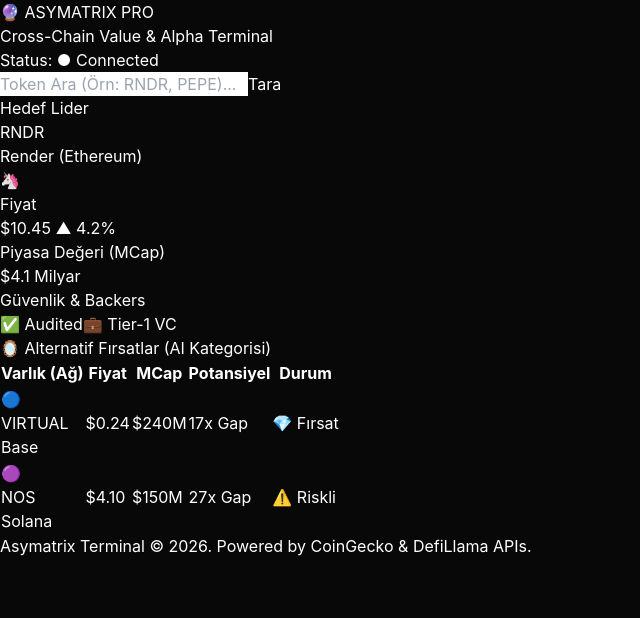
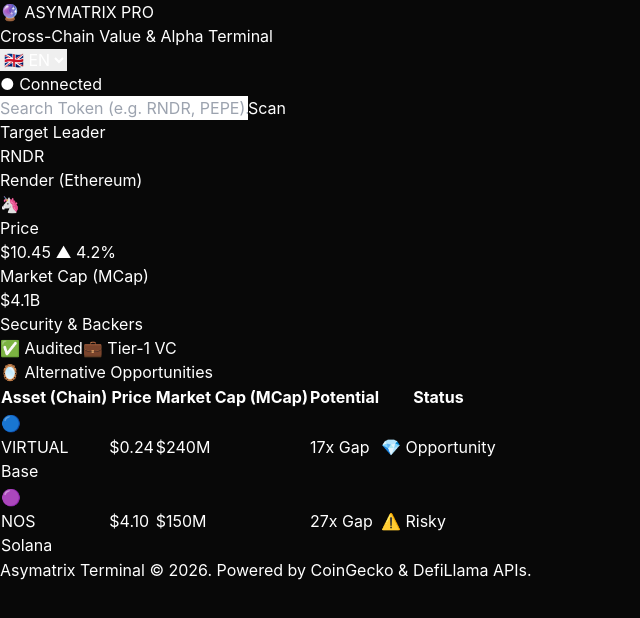
Before and after one commit to cryptoCorr/asymatrix, a Next.js app: page / in a window 1280 px wide. Shown: the top 618 px of the page, without its empty margins (0-640 px from the left). Built offline with nearby package versions, Linux system fonts and the light colour scheme.

Commit message:
Update page.tsx

```diff
--- a/app/page.tsx
+++ b/app/page.tsx
@@ -2,21 +2,142 @@
 
 import React, { useState } from "react";
 
+// --- ÇOKLU DİL SÖZLÜĞÜ (DICTIONARY) ---
+const translations = {
+  en: {
+    subtitle: "Cross-Chain Value & Alpha Terminal",
+    status: "Connected",
+    searchPlaceholder: "Search Token (e.g. RNDR, PEPE)...",
+    scanBtn: "Scan",
+    targetLeader: "Target Leader",
+    price: "Price",
+    mcap: "Market Cap (MCap)",
+    security: "Security & Backers",
+    audited: "Audited",
+    tier1: "Tier-1 VC",
+    altTitle: "🪞 Alternative Opportunities",
+    asset: "Asset (Chain)",
+    potential: "Potential",
+    state: "Status",
+    opportunity: "💎 Opportunity",
+    risky: "⚠️ Risky",
+    footer: "Asymatrix Terminal © 2026. Powered by CoinGecko & DefiLlama APIs."
+  },
+  tr: {
+    subtitle: "Çapraz Ağ Değer ve Alpha Terminali",
+    status: "Bağlı",
+    searchPlaceholder: "Token Ara (Örn: RNDR, PEPE)...",
+    scanBtn: "Tara",
+    targetLeader: "Hedef Lider",
+    price: "Fiyat",
+    mcap: "Piyasa Değeri",
+    security: "Güvenlik ve Yatırımcılar",
+    audited: "Denetlendi",
+    tier1: "1. Sınıf VC",
+    altTitle: "🪞 Alternatif Fırsatlar",
+    asset: "Varlık (Ağ)",
+    potential: "Potansiyel",
+    state: "Durum",
+    opportunity: "💎 Fırsat",
+    risky: "⚠️ Riskli",
+    footer: "Asymatrix Terminal © 2026. CoinGecko ve DefiLlama API'leri ile güçlendirilmiştir."
+  },
+  ru: {
+    subtitle: "Кроссчейн Терминал Ценностей и Альфы",
+    status: "Подключено",
+    searchPlaceholder: "Поиск токена (напр. RNDR, PEPE)...",
+    scanBtn: "Поиск",
+    targetLeader: "Целевой Лидер",
+    price: "Цена",
+    mcap: "Капитализация",
+    security: "Безопасность и Инвесторы",
+    audited: "Проверено",
+    tier1: "Топ Фонды",
+    altTitle: "🪞 Альтернативные Возможности",
+    asset: "Актив (Сеть)",
+    potential: "Потенциал",
+    state: "Статус",
+    opportunity: "💎 Возможность",
+    risky: "⚠️ Рискованно",
+    footer: "Asymatrix Terminal © 2026. Работает на API CoinGecko и DefiLlama."
+  },
+  zh: {
+    subtitle: "跨链价值与 Alpha 终端",
+    status: "已连接",
+    searchPlaceholder: "搜索代币 (例如 RNDR, PEPE)...",
+    scanBtn: "扫描",
+    targetLeader: "目标领导者",
+    price: "价格",
+    mcap: "市值 (MCap)",
+    security: "安全与支持者",
+    audited: "已审计",
+    tier1: "顶级 VC",
+    altTitle: "🪞 替代机会",
+    asset: "资产 (网络)",
+    potential: "潜力",
+    state: "状态",
+    opportunity: "💎 机会",
+    risky: "⚠️ 高风险",
+    footer: "Asymatrix Terminal © 2026. 由 CoinGecko 和 DefiLlama API 提供支持。"
+  },
+  es: {
+    subtitle: "Terminal de Valor Cross-Chain y Alpha",
+    status: "Conectado",
+    searchPlaceholder: "Buscar Token (ej. RNDR, PEPE)...",
+    scanBtn: "Escanear",
+    targetLeader: "Líder Objetivo",
+    price: "Precio",
+    mcap: "Capitalización",
+    security: "Seguridad y Respaldo",
+    audited: "Auditado",
+    tier1: "VC de Nivel 1",
+    altTitle: "🪞 Oportunidades Alternativas",
+    asset: "Activo (Red)",
+    potential: "Potencial",
+    state: "Estado",
+    opportunity: "💎 Oportunidad",
+    risky: "⚠️ Riesgoso",
+    footer: "Asymatrix Terminal © 2026. Impulsado por las API de CoinGecko y DefiLlama."
+  }
+};
+
+type LanguageKey = keyof typeof translations;
+
 export default function Home() {
+  const [lang, setLang] = useState<LanguageKey>("en");
   const [searchQuery, setSearchQuery] = useState("");
+
+  // Seçili dile göre çevirileri değişkene atıyoruz
+  const t = translations[lang];
 
   return (
     <main className="max-w-6xl mx-auto p-4 md:p-8">
       {/* HEADER BÖLÜMÜ */}
-      <header className="flex justify-between items-center mb-10 border-b border-[#333] pb-6">
+      <header className="flex flex-col md:flex-row justify-between items-start md:items-center mb-10 border-b border-[#333] pb-6 gap-4">
         <div>
           <h1 className="text-3xl font-bold tracking-wider text-white flex items-center gap-2">
             🔮 ASYMATRIX <span className="text-xs bg-[#0052FF] text-white px-2 py-1 rounded-md ml-2">PRO</span>
           </h1>
-          <p className="text-gray-400 text-sm mt-1">Cross-Chain Value & Alpha Terminal</p>
+          <p className="text-gray-400 text-sm mt-1">{t.subtitle}</p>
         </div>
-        <div className="text-sm text-gray-500">
-          Status: <span className="text-green-400">● Connected</span>
+
+        {/* SAĞ ÜST KISIM: Dil Seçici ve Statüs */}
+        <div className="flex items-center gap-4">
+          <select
+            value={lang}
+            onChange={(e) => setLang(e.target.value as LanguageKey)}
+            className="bg-[#1A1A1A] text-white text-sm border border-[#333] rounded-md px-2 py-1 focus:outline-none focus:border-[#0052FF]"
+          >
+            <option value="en">🇬🇧 EN</option>
+            <option value="tr">🇹🇷 TR</option>
+            <option value="ru">🇷🇺 RU</option>
+            <option value="zh">🇨🇳 ZH</option>
+            <option value="es">🇪🇸 ES</option>
+          </select>
+
+          <div className="text-sm text-gray-500 bg-[#1A1A1A] px-3 py-1 rounded-md border border-[#222]">
+            <span className="text-green-400 mr-1">●</span> {t.status}
+          </div>
         </div>
       </header>
 
@@ -25,13 +146,13 @@
         <div className="relative w-full md:w-1/2">
           <input
             type="text"
-            placeholder="Token Ara (Örn: RNDR, PEPE)..."
+            placeholder={t.searchPlaceholder}
             value={searchQuery}
             onChange={(e) => setSearchQuery(e.target.value)}
             className="w-full bg-[#1A1A1A] border border-[#333] text-white rounded-lg px-4 py-3 focus:outline-none focus:border-[#0052FF] transition-colors"
           />
           <button className="absolute right-3 top-2.5 bg-[#333] text-xs px-3 py-1.5 rounded hover:bg-[#444] transition">
-            Tara
+            {t.scanBtn}
           </button>
         </div>
       </div>
@@ -43,7 +164,7 @@
         <div className="col-span-1 bg-[#12141A] border border-[#222] rounded-xl p-6 shadow-2xl">
           <div className="flex justify-between items-start mb-4">
             <div>
-              <p className="text-gray-400 text-xs uppercase tracking-widest mb-1">Hedef Lider</p>
+              <p className="text-gray-400 text-xs uppercase tracking-widest mb-1">{t.targetLeader}</p>
               <h2 className="text-2xl font-bold">RNDR</h2>
               <p className="text-sm text-gray-500">Render (Ethereum)</p>
             </div>
@@ -52,18 +173,18 @@
 
           <div className="space-y-4">
             <div>
-              <p className="text-gray-500 text-sm">Fiyat</p>
+              <p className="text-gray-500 text-sm">{t.price}</p>
               <p className="text-xl font-semibold">$10.45 <span className="text-green-400 text-sm">▲ 4.2%</span></p>
             </div>
             <div>
-              <p className="text-gray-500 text-sm">Piyasa Değeri (MCap)</p>
-              <p className="text-xl font-semibold">$4.1 Milyar</p>
+              <p className="text-gray-500 text-sm">{t.mcap}</p>
+              <p className="text-xl font-semibold">$4.1B</p>
             </div>
             <div className="pt-4 border-t border-[#333]">
-              <p className="text-gray-500 text-sm mb-2">Güvenlik & Backers</p>
+              <p className="text-gray-500 text-sm mb-2">{t.security}</p>
               <div className="flex gap-2">
-                <span className="bg-green-900/30 text-green-400 text-xs px-2 py-1 rounded border border-green-800">✅ Audited</span>
-                <span className="bg-blue-900/30 text-blue-400 text-xs px-2 py-1 rounded border border-blue-800">💼 Tier-1 VC</span>
+                <span className="bg-green-900/30 text-green-400 text-xs px-2 py-1 rounded border border-green-800">✅ {t.audited}</span>
+                <span className="bg-blue-900/30 text-blue-400 text-xs px-2 py-1 rounded border border-blue-800">💼 {t.tier1}</span>
               </div>
             </div>
           </div>
@@ -71,16 +192,16 @@
 
         {/* SAĞ TARAF: AYNA (MIRROR) ALTERNATİFLER TABLOSU */}
         <div className="col-span-1 md:col-span-2 bg-[#12141A] border border-[#222] rounded-xl p-6 shadow-2xl overflow-x-auto">
-          <h3 className="text-lg font-semibold mb-4 text-gray-200">🪞 Alternatif Fırsatlar (AI Kategorisi)</h3>
+          <h3 className="text-lg font-semibold mb-4 text-gray-200">{t.altTitle}</h3>
 
           <table className="w-full text-left border-collapse">
             <thead>
               <tr className="border-b border-[#333] text-gray-500 text-sm">
-                <th className="pb-3 font-medium">Varlık (Ağ)</th>
-                <th className="pb-3 font-medium">Fiyat</th>
-                <th className="pb-3 font-medium">MCap</th>
-                <th className="pb-3 font-medium">Potansiyel</th>
-                <th className="pb-3 font-medium">Durum</th>
+                <th className="pb-3 font-medium">{t.asset}</th>
+                <th className="pb-3 font-medium">{t.price}</th>
+                <th className="pb-3 font-medium">{t.mcap}</th>
+                <th className="pb-3 font-medium">{t.potential}</th>
+                <th className="pb-3 font-medium">{t.state}</th>
               </tr>
             </thead>
             <tbody className="text-sm">
@@ -99,7 +220,7 @@
                   <span className="text-[#0052FF] font-bold">17x Gap</span>
                 </td>
                 <td className="py-4">
-                  <span className="bg-green-500/10 text-green-400 px-2 py-1 rounded-md text-xs border border-green-500/20">💎 Fırsat</span>
+                  <span className="bg-green-500/10 text-green-400 px-2 py-1 rounded-md text-xs border border-green-500/20">{t.opportunity}</span>
                 </td>
               </tr>
 
@@ -118,7 +239,7 @@
                   <span className="text-[#0052FF] font-bold">27x Gap</span>
                 </td>
                 <td className="py-4">
-                  <span className="bg-red-500/10 text-red-400 px-2 py-1 rounded-md text-xs border border-red-500/20">⚠️ Riskli</span>
+                  <span className="bg-red-500/10 text-red-400 px-2 py-1 rounded-md text-xs border border-red-500/20">{t.risky}</span>
                 </td>
               </tr>
             </tbody>
@@ -129,7 +250,7 @@
 
       {/* FOOTER */}
       <footer className="mt-12 text-center text-xs text-gray-600">
-        <p>Asymatrix Terminal © 2026. Powered by CoinGecko & DefiLlama APIs.</p>
+        <p>{t.footer}</p>
       </footer>
     </main>
   );
```
